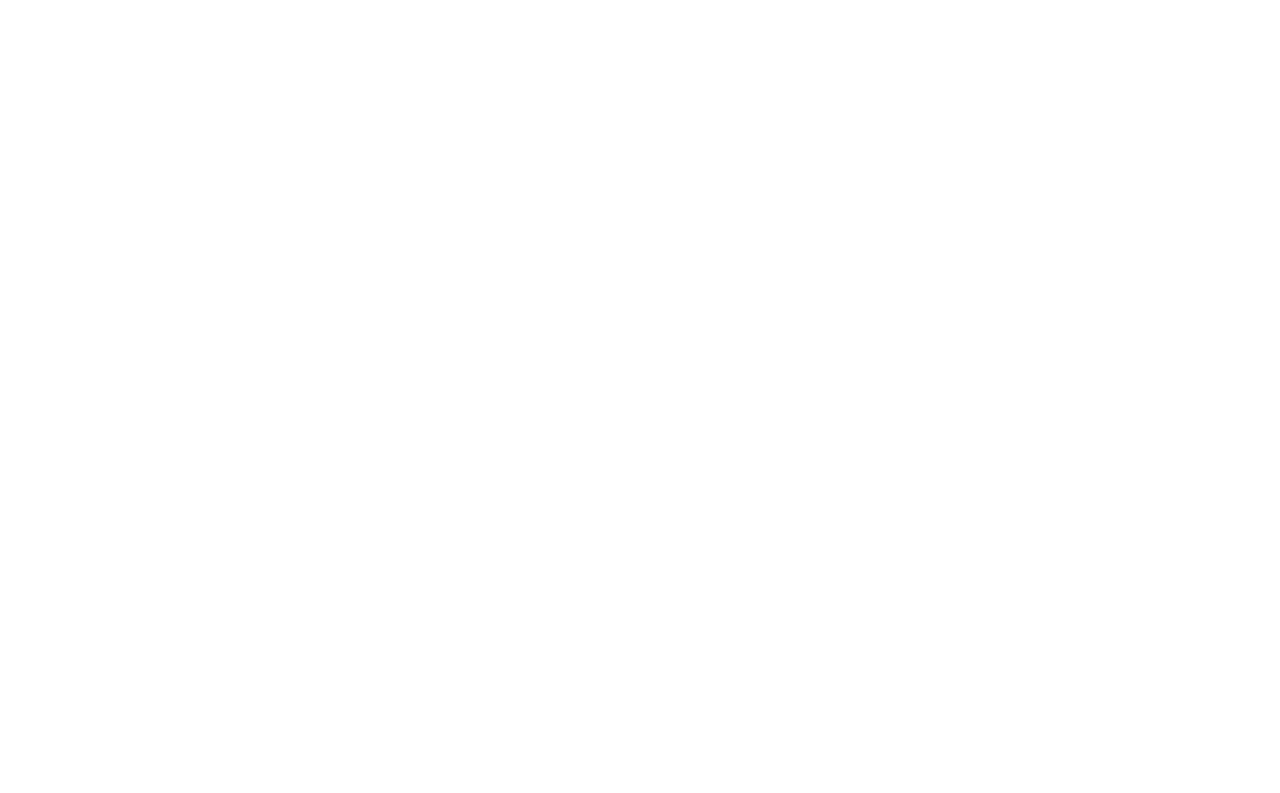
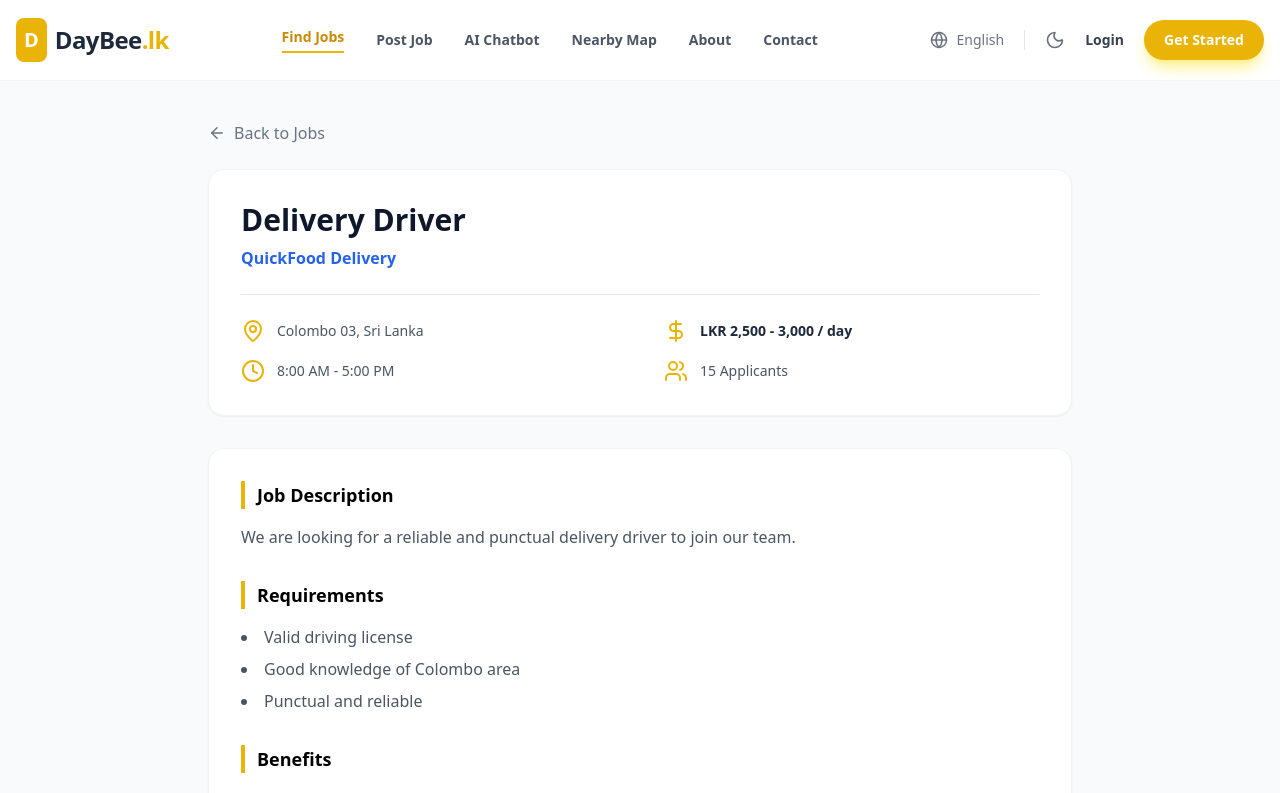
Before and after one commit to JayaniAnu10/Smart-Part-time-job-finder, a React (Vite) app in the folder frontend/part-time-react/: page /job/1 in a window 1280 px wide. Before the commit this address had no page. Shown: the top 793 px of the page. Built offline with nearby package versions, Linux system fonts and the light colour scheme.

Commit message:
JobsData.tsx created

```diff
--- a/frontend/part-time-react/src/App.tsx
+++ b/frontend/part-time-react/src/App.tsx
@@ -17,8 +17,7 @@ function App() {
         <Route path="/post-job" element={<PostJob />} />
 
 
-        <Route path="/job-details" element={<JobDetails />} />
-
+        <Route path="/job/:id" element={<JobDetails />} />
       </Routes>
     </Router>
   );
--- a/frontend/part-time-react/src/components/RecommendedJobs.tsx
+++ b/frontend/part-time-react/src/components/RecommendedJobs.tsx
@@ -7,7 +7,7 @@ const RecommendedJobs: React.FC = () => {
 
   const recommendations = [
     {
-      id: 'r1',
+      id: '1',
       title: 'Delivery Driver',
       company: 'QuickFood Delivery',
       location: 'Colombo 7',
@@ -15,7 +15,7 @@ const RecommendedJobs: React.FC = () => {
       isUrgent: true,
     },
     {
-      id: 'r2',
+      id: '2',
       title: 'Tech Support Assistant',
       company: 'Digital Solutions',
       location: 'Colombo 3',
@@ -23,7 +23,7 @@ const RecommendedJobs: React.FC = () => {
       isUrgent: true,
     },
     {
-      id: 'r3',
+      id: '3',
       title: 'Math Tutor',
       company: 'Learn Zone',
       location: 'Nugegoda',
@@ -49,7 +49,7 @@ const RecommendedJobs: React.FC = () => {
           <div key={job.id} className="bg-white border border-yellow-100 p-4 rounded-xl shadow-sm hover:shadow-md transition-all border-l-4 border-l-yellow-500">
             <div className="flex gap-2 mb-3">
               <button
-  onClick={() => navigate('/job-details')}
+  onClick={() => navigate(`/job/${job.id}`)} // '/job-details' වෙනුවට මෙහෙම දාන්න
   className="bg-yellow-100 text-yellow-700 text-[10px] font-bold px-2 py-0.5 rounded uppercase hover:bg-yellow-200 transition-colors"
 >
   Match
--- /dev/null
+++ b/frontend/part-time-react/src/data/jobsData.tsx
@@ -0,0 +1,28 @@
+export const jobsData = [
+  {
+    id: '1',
+    title: 'Delivery Driver',
+    company: 'QuickFood Delivery',
+    location: 'Colombo 03, Sri Lanka',
+    salary: 'LKR 2,500 - 3,000 / day',
+    time: '8:00 AM - 5:00 PM',
+    posted: '2 days ago',
+    applicants: '15 Applicants',
+    description: 'We are looking for a reliable and punctual delivery driver to join our team.',
+    requirements: ['Valid driving license', 'Good knowledge of Colombo area', 'Punctual and reliable'],
+    benefits: ['Daily payment', 'Fuel allowance', 'Performance bonuses']
+  },
+  {
+    id: '2',
+    title: 'Tech Support Assistant',
+    company: 'Digital Solutions',
+    location: 'Colombo 07, Sri Lanka',
+    salary: 'LKR 2,200 - 2,800 / day',
+    time: '9:00 AM - 5:00 PM',
+    posted: '1 day ago',
+    applicants: '8 Applicants',
+    description: 'Provide technical assistance to customers over the phone and email.',
+    requirements: ['Basic computer knowledge', 'Good communication skills', 'Fluent in English'],
+    benefits: ['Office environment', 'Training provided', 'Casual dress code']
+  }
+];
--- a/frontend/part-time-react/src/pages/JobDetails.tsx
+++ b/frontend/part-time-react/src/pages/JobDetails.tsx
@@ -1,106 +1,62 @@
 import React from 'react';
-import { useNavigate } from 'react-router-dom';
+import { useParams, useNavigate } from 'react-router-dom'; // useParams ඕනේ URL එකේ ID එක ගන්න
+import { jobsData } from '../data/jobsData'; // හදපු data ටික import කරන්න
 import Navbar from '../components/Navbar';
 import Footer from '../components/Footer';
-import { MapPin, Clock, DollarSign, Calendar, Users, Share2, Bookmark, ArrowLeft } from 'lucide-react';
+import { MapPin, Clock, DollarSign, Calendar, Users, ArrowLeft } from 'lucide-react';
+
 
 const JobDetails: React.FC = () => {
+  const { id } = useParams(); // URL එකෙන් ID එක ගන්නවා (උදා: /job/1)
   const navigate = useNavigate();
+
+  // ID එකට අදාළ Job එක හොයාගන්නවා
+  const job = jobsData.find(j => String(j.id) === String(id));
+
+  // සොයාගත නොහැකි නම් error එකක් පෙන්වනවා
+  if (!job) {
+    return <div className="p-10 text-center">Job Not Found!</div>;
+  }
 
   return (
     <div className="flex flex-col min-h-screen bg-[#F8FAFC]">
       <Navbar />
-
       <main className="max-w-4xl mx-auto px-4 py-10 w-full">
-        {/* Back Button */}
-        <button
-          onClick={() => navigate(-1)}
-          className="flex items-center gap-2 text-gray-500 hover:text-yellow-600 mb-6 transition-colors font-medium"
-        >
+        <button onClick={() => navigate(-1)} className="flex items-center gap-2 text-gray-500 mb-6 font-medium">
           <ArrowLeft size={18} /> Back to Jobs
         </button>
 
-        {/* Job Header Card */}
         <div className="bg-white rounded-2xl border border-gray-100 shadow-sm p-8 mb-8">
-          <div className="flex justify-between items-start mb-6">
-            <div>
-              <h1 className="text-3xl font-extrabold text-slate-900 mb-2">Delivery Driver</h1>
-              <p className="text-blue-600 font-bold">ABC Logistics Ltd.</p>
-            </div>
-            <div className="flex gap-3">
-              <span className="bg-yellow-100 text-yellow-700 px-3 py-1 rounded-lg text-xs font-bold uppercase flex items-center">Active</span>
-              <button className="p-2 border border-gray-200 rounded-lg hover:bg-gray-50"><Bookmark size={18} className="text-gray-400" /></button>
-              <button className="p-2 border border-gray-200 rounded-lg hover:bg-gray-50"><Share2 size={18} className="text-gray-400" /></button>
-            </div>
-          </div>
+          <h1 className="text-3xl font-extrabold text-slate-900 mb-2">{job.title}</h1>
+          <p className="text-blue-600 font-bold mb-6">{job.company}</p>
 
-          {/* Key Stats Grid */}
-          <div className="grid grid-cols-1 md:grid-cols-2 gap-y-4 gap-x-12 border-t border-gray-50 pt-6">
-            <div className="flex items-center gap-3 text-sm text-gray-600">
-              <MapPin size={18} className="text-yellow-500" /> Colombo 03, Sri Lanka
-            </div>
-            <div className="flex items-center gap-3 text-sm font-bold text-slate-800">
-              <DollarSign size={18} className="text-yellow-500" /> LKR 2,500 - 3,000 / day
-            </div>
-            <div className="flex items-center gap-3 text-sm text-gray-600">
-              <Clock size={18} className="text-yellow-500" /> 8:00 AM - 5:00 PM
-            </div>
-            <div className="flex items-center gap-3 text-sm text-gray-600">
-              <Calendar size={18} className="text-yellow-500" /> Posted 2 days ago
-            </div>
-            <div className="flex items-center gap-3 text-sm text-gray-600">
-              <Users size={18} className="text-yellow-500" /> 15 Applicants
-            </div>
+          <div className="grid grid-cols-1 md:grid-cols-2 gap-y-4 gap-x-12 border-t pt-6">
+            <div className="flex items-center gap-3 text-sm text-gray-600"><MapPin className="text-yellow-500" /> {job.location}</div>
+            <div className="flex items-center gap-3 text-sm font-bold text-slate-800"><DollarSign className="text-yellow-500" /> {job.salary}</div>
+            <div className="flex items-center gap-3 text-sm text-gray-600"><Clock className="text-yellow-500" /> {job.time}</div>
+            <div className="flex items-center gap-3 text-sm text-gray-600"><Users className="text-yellow-500" /> {job.applicants}</div>
           </div>
         </div>
 
-        {/* Content Section */}
-        <div className="bg-white rounded-2xl border border-gray-100 shadow-sm p-8 mb-8">
-          <div className="mb-10">
-            <h3 className="text-lg font-bold text-slate-900 mb-4 border-l-4 border-yellow-500 pl-3">Job Description</h3>
-            <p className="text-gray-600 leading-relaxed">
-              We are looking for a reliable and punctual delivery driver to join our team.
-              You will be responsible for delivering packages to customers across Colombo area.
-              Valid driving license and knowledge of Colombo routes required.
-            </p>
-          </div>
+        <div className="bg-white rounded-2xl border border-gray-100 shadow-sm p-8">
+          <h3 className="text-lg font-bold mb-4 border-l-4 border-yellow-500 pl-3">Job Description</h3>
+          <p className="text-gray-600 mb-8">{job.description}</p>
 
-          <div className="mb-10">
-            <h3 className="text-lg font-bold text-slate-900 mb-4 border-l-4 border-yellow-500 pl-3">Requirements</h3>
-            <ul className="list-disc list-inside space-y-2 text-gray-600 ml-2">
-              <li>Valid driving license (motorcycle or vehicle)</li>
-              <li>Good knowledge of Colombo area</li>
-              <li>Punctual and reliable</li>
-              <li>Basic smartphone skills</li>
-            </ul>
-          </div>
+          <h3 className="text-lg font-bold mb-4 border-l-4 border-yellow-500 pl-3">Requirements</h3>
+          <ul className="list-disc list-inside space-y-2 text-gray-600 mb-8">
+            {job.requirements.map((req, index) => <li key={index}>{req}</li>)}
+          </ul>
 
-          <div className="mb-10">
-            <h3 className="text-lg font-bold text-slate-900 mb-4 border-l-4 border-yellow-500 pl-3">Benefits</h3>
-            <ul className="list-disc list-inside space-y-2 text-gray-600 ml-2">
-              <li>Daily payment</li>
-              <li>Fuel allowance provided</li>
-              <li>Flexible schedule</li>
-              <li>Performance bonuses</li>
-            </ul>
-          </div>
+          <h3 className="text-lg font-bold mb-4 border-l-4 border-yellow-500 pl-3">Benefits</h3>
+          <ul className="list-disc list-inside space-y-2 text-gray-600 mb-10">
+            {job.benefits.map((benefit, index) => <li key={index}>{benefit}</li>)}
+          </ul>
 
-          <button className="w-full bg-yellow-500 text-white py-4 rounded-xl font-bold text-lg hover:bg-yellow-600 shadow-lg shadow-yellow-100 transition-all">
+          <button className="w-full bg-yellow-500 text-white py-4 rounded-xl font-bold hover:bg-yellow-600 transition-all">
             Apply Now
           </button>
         </div>
-
-        {/* Employer Rating */}
-        <div className="bg-white rounded-2xl border border-gray-100 shadow-sm p-6">
-          <div className="flex items-center gap-4">
-            <div className="text-yellow-500">⭐ Employer Rating</div>
-            <div className="text-2xl font-bold text-slate-900">4.8</div>
-            <div className="flex text-yellow-400">★★★★★</div>
-            <div className="text-xs text-gray-400">Based on 127 reviews</div>
-          </div>
-        </div>
       </main>
-
       <Footer />
     </div>
   );
```
